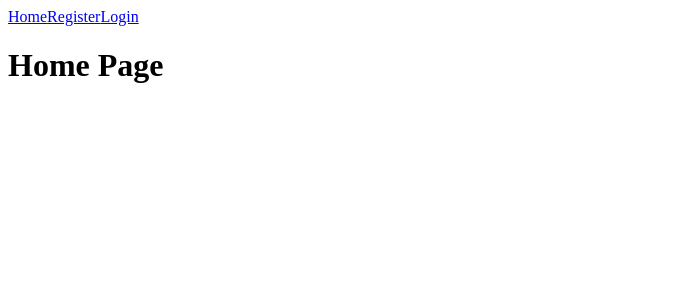
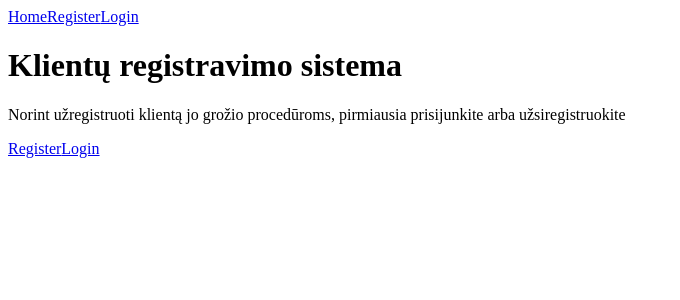
Before and after one commit to AurimasVi/Final_Fullstack_project, a React (Create React App) app: page / in a window 1280 px wide. Shown: the top 300 px of the page, without its empty margins (0-680 px from the left). Built offline with nearby package versions, Linux system fonts and the light colour scheme.

Commit message:
Added Form and Button

```diff
--- /dev/null
+++ b/src/components/Button/Button.jsx
@@ -0,0 +1,3 @@
+export const Button = ({ buttonText }) => {
+  return <button>{buttonText}</button>;
+};
--- /dev/null
+++ b/src/components/Input/Input.jsx
@@ -0,0 +1,3 @@
+export const Input = ({ type, inputName, placeHolder }) => {
+  return <input type={type} name={inputName} placeholder={placeHolder}></input>;
+};
--- a/src/pages/Home/Home.jsx
+++ b/src/pages/Home/Home.jsx
@@ -1,7 +1,17 @@
+import { NavLink } from "react-router-dom";
+
 export const Home = () => {
   return (
     <>
-      <h1>Home Page</h1>
+      <div>
+        <h1>Klientų registravimo sistema</h1>
+        <p>
+          Norint užregistruoti klientą jo grožio procedūroms, pirmiausia
+          prisijunkite arba užsiregistruokite
+        </p>
+        <NavLink to="/register">Register</NavLink>
+        <NavLink to="/login">Login</NavLink>
+      </div>
     </>
   );
 };
--- /dev/null
+++ b/src/pages/Login/Login.jsx
@@ -0,0 +1,7 @@
+export const Login = () => {
+  return (
+    <>
+      <h1>Login Page</h1>
+    </>
+  );
+};
```
Also changed, not shown: src/components/Form/Form.jsx (added, +12 -0 lines).
